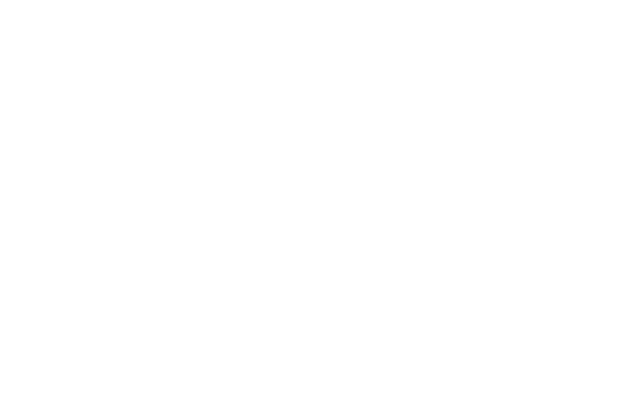
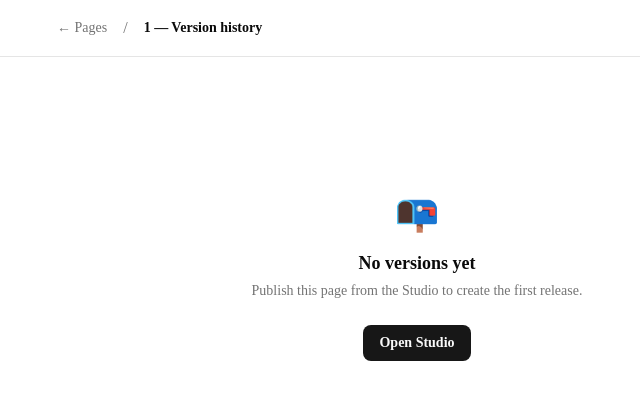
Before and after one commit to Ashish15082001/eshkon-assignment, a Next.js app: page /history/1 in a window 1280 px wide. Before the commit this address had no page. Shown: the top 400 px of the page, without its empty margins (223-863 px from the left). Built offline with nearby package versions, Linux system fonts and the light colour scheme.

Commit message:
feat: add empty state to version history page

```diff
--- a/app/history/[slug]/page.tsx
+++ b/app/history/[slug]/page.tsx
@@ -16,8 +16,6 @@
   const { slug } = await params
   const versions = await listVersions(slug)
 
-  if (versions.length === 0) notFound()
-
   return (
     <div className="min-h-screen bg-background">
       <header className="border-b border-border">
@@ -34,6 +32,21 @@
       </header>
 
       <main id="main-content" className="mx-auto max-w-3xl px-6 py-10">
+        {versions.length === 0 ? (
+          <div className="flex flex-col items-center justify-center py-24 text-center">
+            <p className="text-4xl mb-4">📭</p>
+            <h2 className="text-lg font-semibold">No versions yet</h2>
+            <p className="mt-1 text-sm text-muted-foreground">
+              Publish this page from the Studio to create the first release.
+            </p>
+            <Link
+              href={`/studio/${slug}`}
+              className="mt-6 rounded-md bg-primary px-4 py-2 text-sm font-semibold text-primary-foreground hover:bg-primary/90 transition-colors focus-visible:outline-none focus-visible:ring-2 focus-visible:ring-ring"
+            >
+              Open Studio
+            </Link>
+          </div>
+        ) : (
         <ol className="space-y-4" aria-label="Published versions">
           {versions.map((snap, i) => (
             <li
@@ -71,6 +84,7 @@
             </li>
           ))}
         </ol>
+        )}
       </main>
     </div>
   )
```
